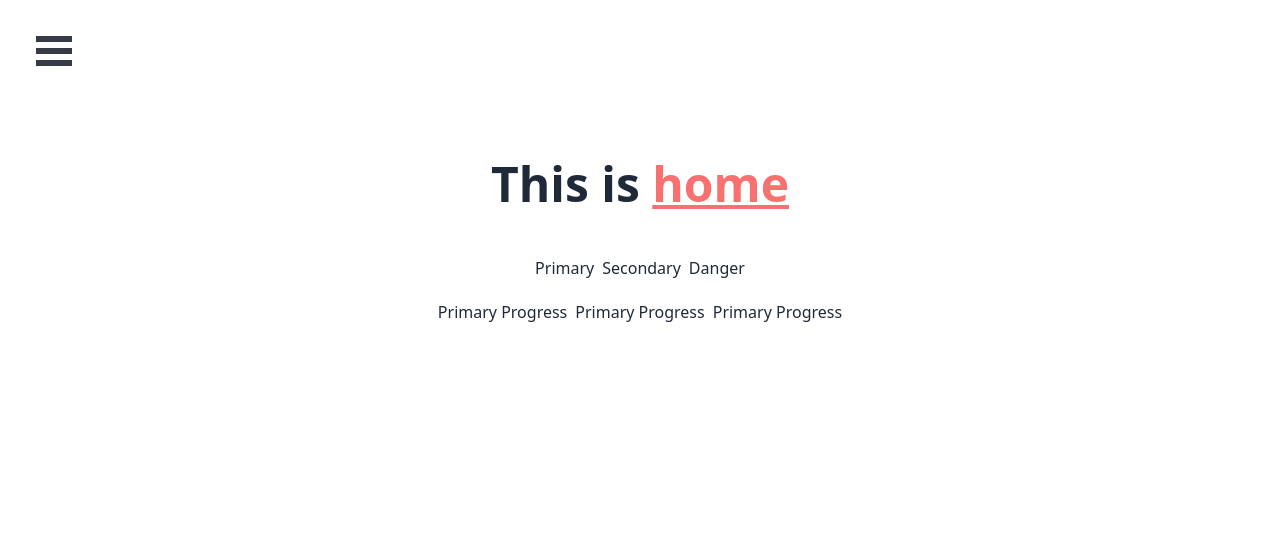
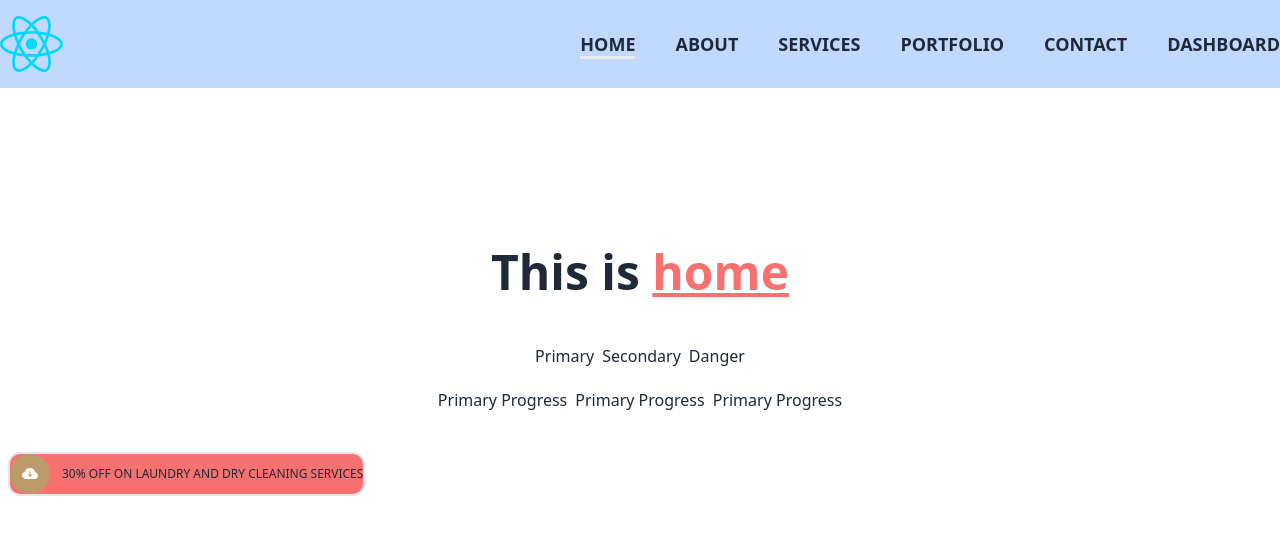
Before and after one commit to SiamIslamSagor/react-responsive-nav, a React (Vite) app: page / in a window 1280 px wide. Shown: the top 534 px of the page. Built offline with nearby package versions, Linux system fonts and the light colour scheme; some icons are missing.

Commit message:
explore aos and react spring

```diff
--- a/package.json
+++ b/package.json
@@ -10,6 +10,8 @@
     "preview": "vite preview"
   },
   "dependencies": {
+    "@react-spring/web": "^9.7.3",
+    "aos": "^2.3.4",
     "localforage": "^1.10.0",
     "lottie-react": "^2.4.0",
     "match-sorter": "^6.3.1",
@@ -19,7 +21,8 @@
     "react-awesome-slider": "^4.1.0",
     "react-burger-menu": "^3.0.9",
     "react-dom": "^18.2.0",
-    "react-icons": "^4.11.0",
+    "react-icon": "^1.0.0",
+    "react-icons": "^4.12.0",
     "react-loading-skeleton": "^3.3.1",
     "react-placeholder": "^4.1.0",
     "react-router-dom": "^6.18.0",
--- a/src/Page/Home.jsx
+++ b/src/Page/Home.jsx
@@ -10,12 +10,21 @@ import RegisterAnim from "../coponents/Anim/RegisterAnim";
 import User from "../coponents/User/User";
 import TypeWriter from "../coponents/TypeWriter/TypeWriter";
 import ReactNav from "../coponents/ReactNav/ReactNav";
+import MyComponent from "../coponents/Spring/AnimDiv";
+import { useEffect } from "react";
+import Aos from "aos";
+import "aos/dist/aos.css";
 
 const Home = () => {
+  useEffect(() => {
+    Aos.init();
+  }, []);
   return (
     <div className="mb-[300px]">
-      {/* <NavBar></NavBar> */}
-      <ReactNav></ReactNav>
+      <NavBar></NavBar>
+      {/* <div className="border border-transparent">
+        <ReactNav></ReactNav>
+      </div> */}
       <div className="container mx-auto">
         <Outlet></Outlet>
       </div>
@@ -36,6 +45,7 @@ const Home = () => {
         {/* <Login></Login> */}
         {/* <RegisterAnim></RegisterAnim> */}
         {/* <User></User> */}
+        <MyComponent></MyComponent>
       </div>
       {/* <MySlider></MySlider> */}
     </div>
--- a/src/coponents/ReactNav/ReactNav.jsx
+++ b/src/coponents/ReactNav/ReactNav.jsx
@@ -1,14 +1,9 @@
-// import { slide as Menu } from "react-burger-menu";
-import Menu from "react-burger-menu/lib/menus/slide";
+import { slide as Menu } from "react-burger-menu";
 import "./reactNav.css";
 
 const ReactNav = () => {
   return (
-    <Menu
-      scaleDown
-      pageWrapId={"page-wrap"}
-      outerContainerId={"outer-container"}
-    >
+    <Menu>
       <a id="home" className="menu-item" href="/">
         Home
       </a>
--- /dev/null
+++ b/src/coponents/Spring/AnimDiv.jsx
@@ -0,0 +1,54 @@
+import { useSpring, animated } from "@react-spring/web";
+import { AiFillCar } from "react-icons/ai";
+import { BsCloudArrowDownFill } from "react-icons/bs";
+
+export default function MyComponent() {
+  const springs = useSpring({
+    from: { y: 100, opacity: 0 },
+    to: { y: 10, opacity: 0.5 },
+    delay: 900,
+  });
+  console.log(springs);
+
+  return (
+    <div className="flex flex-col max-md:gap-10 md:flex-row">
+      <div className="px-2 space-y-5 max-md:w-full md:max-w-[35vw] lg:max-w-[45vw]">
+        <div className="border-2 rounded-xl bg-red-400">
+          <div
+            //   data-aos="fade-right"
+            data-aos-duration="800"
+            data-aos="fade-zoom-in"
+            data-aos-offset="200"
+            data-aos-easing="ease-in-sine"
+            //   data-aos-duration="600"
+            className="flex items-center gap-3"
+          >
+            <div className="p-3 bg-[#bc9b6a] text-white rounded-full">
+              <BsCloudArrowDownFill></BsCloudArrowDownFill>
+            </div>
+            <div>
+              <p className="text-[12px]">
+                30% OFF ON LAUNDRY AND DRY CLEANING SERVICES
+              </p>
+            </div>
+          </div>
+        </div>
+
+        {/* <div
+          data-aos="fade-right"
+          data-aos-duration="800"
+          className="flex items-center gap-3"
+        >
+          <div className="p-3 bg-[#bc9b6a] text-white rounded-full">
+            <AiFillCar></AiFillCar>
+          </div>
+          <div>
+            <p className="text-[12px]">
+              TWO COMPLIMENTARY COVERED PARKING SPACES
+            </p>
+          </div>
+        </div> */}
+      </div>
+    </div>
+  );
+}
--- a/src/main.jsx
+++ b/src/main.jsx
@@ -70,12 +70,8 @@ const router = createBrowserRouter([
 
 ReactDOM.createRoot(document.getElementById("root")).render(
   <React.StrictMode>
-    <div id="outer-container">
-      <SkeletonTheme baseColor="#A9A9A9" highlightColor="#6B728E">
-        <main id="page-wrap">
-          <RouterProvider router={router} />
-        </main>
-      </SkeletonTheme>
-    </div>
+    <SkeletonTheme baseColor="#A9A9A9" highlightColor="#6B728E">
+      <RouterProvider router={router} />
+    </SkeletonTheme>
   </React.StrictMode>
 );
```
Also changed, not shown: 1 other file (tests, documents, lock files or other folders).
